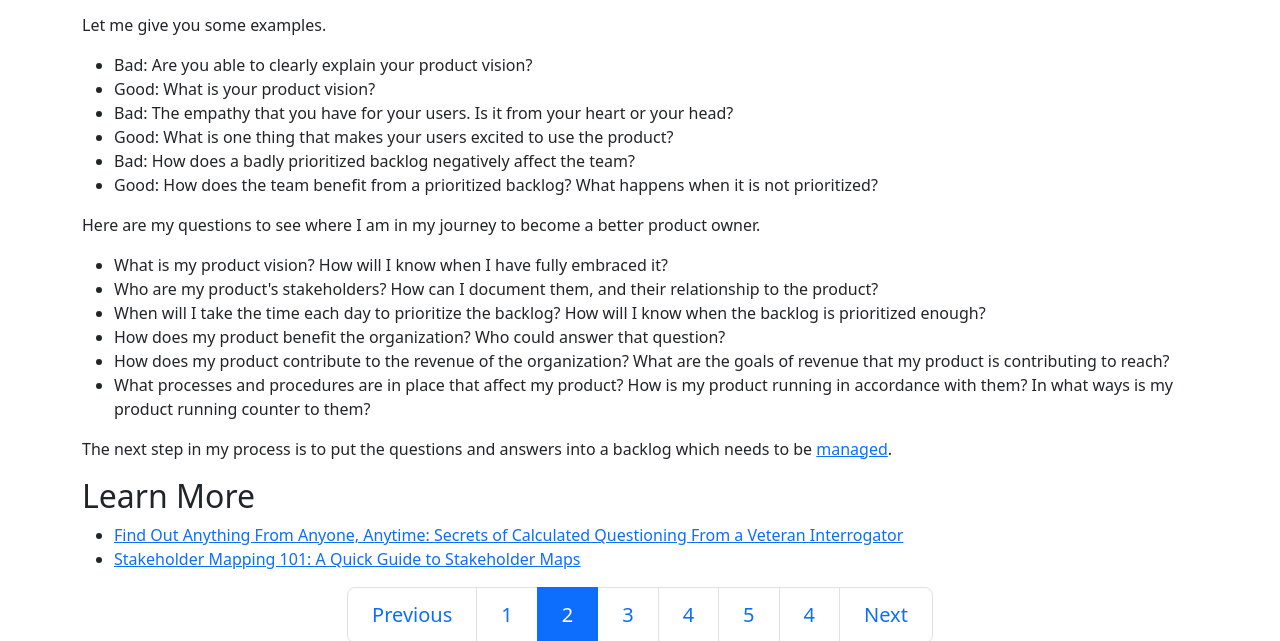
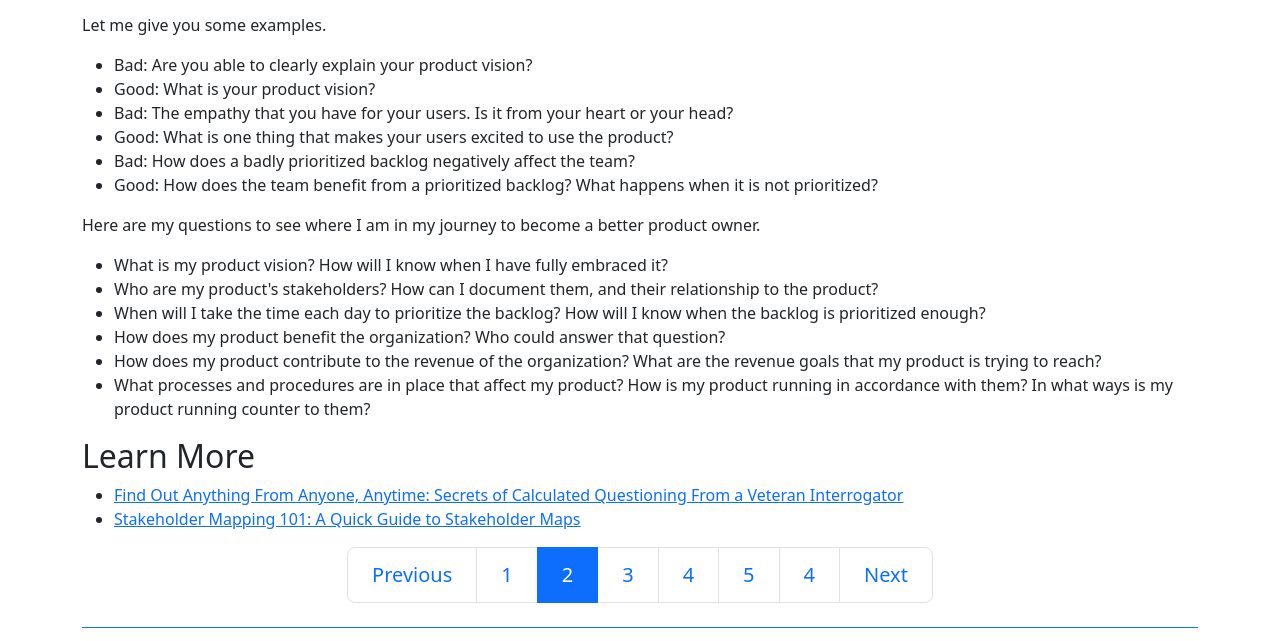
Before and after one commit to StewShack/stewshack.github.io, a plain HTML site: page process/gather-requirements.htm in a window 1280 px wide. Shown: the part 1514-2155 px from the top of the page. Drawn offline with nearby package versions, Linux system fonts and the light colour scheme.

Commit message:
Finalized gather requirements page text.

```diff
--- a/process/gather-requirements.htm
+++ b/process/gather-requirements.htm
@@ -7,8 +7,8 @@
     <meta name="msapplication-tap-highlight" content="no" />
     <meta name="msapplication-TileColor" content="#10a51d" />
     <meta name="theme-color" content="#10a51d" />
-    <meta name="Description" content="Making a roadmap" />
-    <title>StewShack - Roadmap</title>
+    <meta name="Description" content="Gathering requirements" />
+    <title>StewShack - Gathering Requirements</title>
     <link rel="author" href="/humans.txt" />
     <link rel="sitemap" href="/sitemap.xml" />
     <!-- Include Bootstrap CSS -->
@@ -91,18 +91,13 @@
                 backlog is prioritized enough?
             </li>
             <li>How does my product benefit the organization? Who could answer that question?</li>
-            <li>How does my product contribute to the revenue of the organization? What are the goals
-                of revenue that my product is contributing to reach?
+            <li>How does my product contribute to the revenue of the organization? What are the
+                revenue goals that my product is trying to reach?
             </li>
             <li>What processes and procedures are in place that affect my product? How is my product running
                 in accordance with them? In what ways is my product running counter to them?
             </li>
         </ul>
-        <p>
-            The next step in my process is to put the questions and answers
-            into a backlog which needs to be <a href="backlog-management.htm">managed</a>.
-        </p>
-        </p>
         <h2>Learn More</h2>
         <ul>
             <li><a href="https://www.amazon.com/Find-Out-Anything-Anyone-Anytime/dp/1601632983">Find Out Anything From
```
